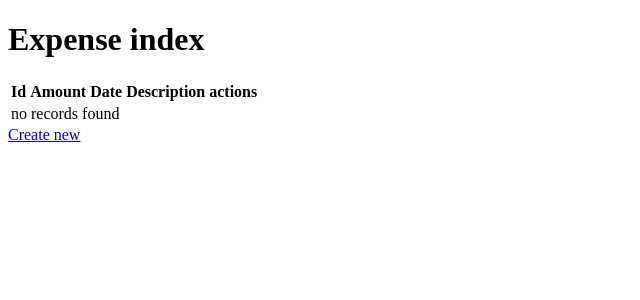
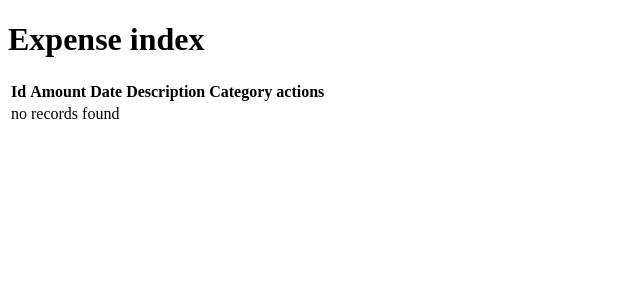
Before and after one commit to soufcod3/e-tracker-api, a Symfony app: template templates/expense/index.html.twig in a window 1280 px wide. Shown: the top 300 px of the page, without its empty margins (0-640 px from the left). Run offline with Twig, Linux system fonts and the light colour scheme; the template is opened without the code that fills it, so the values that code supplies are empty; some libraries are stand-ins or nearby versions.

Commit message:
category show

```diff
--- a/templates/expense/index.html.twig
+++ b/templates/expense/index.html.twig
@@ -12,6 +12,7 @@
                 <th>Amount</th>
                 <th>Date</th>
                 <th>Description</th>
+                <th>Category</th>
                 <th>actions</th>
             </tr>
         </thead>
@@ -22,6 +23,7 @@
                 <td>{{ expense.amount }}</td>
                 <td>{{ expense.date ? expense.date|date('Y-m-d H:i:s') : '' }}</td>
                 <td>{{ expense.description }}</td>
+                <td>{{ expense.category }}</td>
                 <td>
                     <a href="{{ path('app_expense_show', {'id': expense.id}) }}">show</a>
                     <a href="{{ path('app_expense_edit', {'id': expense.id}) }}">edit</a>
@@ -35,5 +37,5 @@
         </tbody>
     </table>
 
-    <a href="{{ path('app_expense_new') }}">Create new</a>
+    {# <a href="{{ path('app_expense_new', {'id': budget.id}) }}">Create new</a> #}
 {% endblock %}
```
